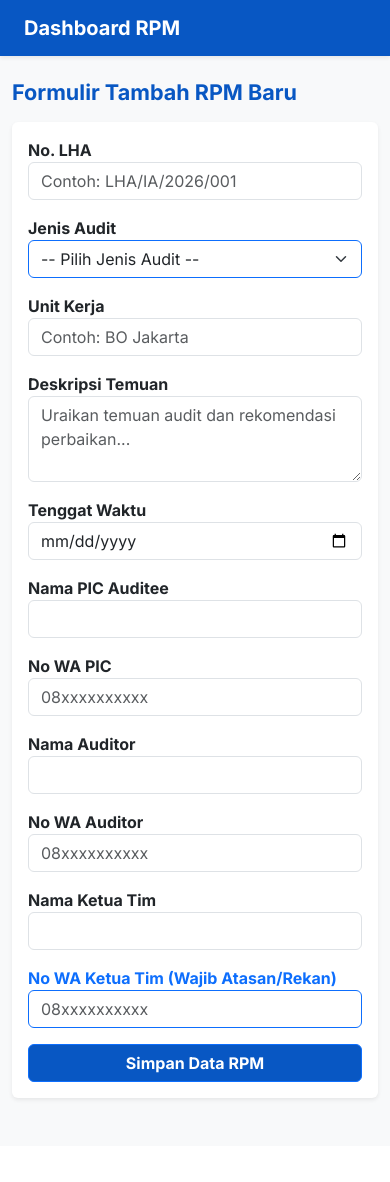
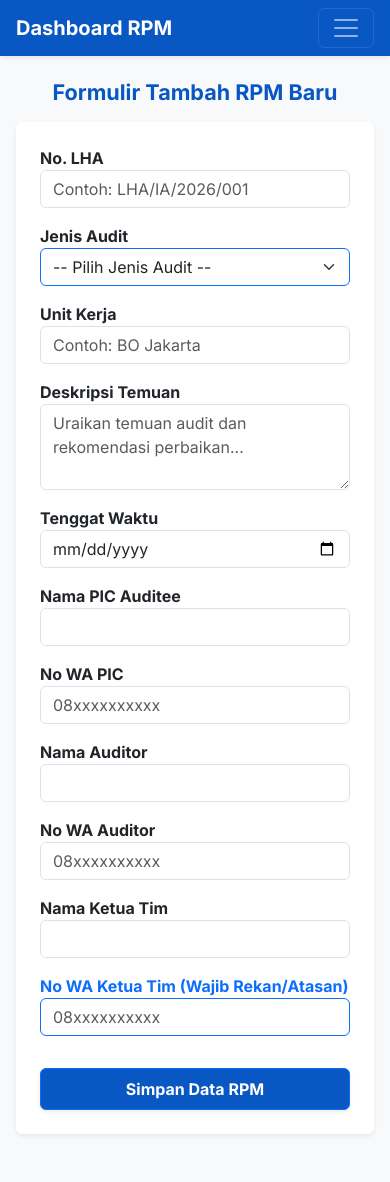
Before and after one commit to TasserFace/Dashboard-Audit-RPM, a Flask app: template templates/form.html in a window 390 px wide. Before the commit the page ends 1101 px from the top, so only its background shows below. Run offline with Flask 3, Linux system fonts and the light colour scheme; the template is opened without the code that fills it, so the values that code supplies are empty.

Commit message:
Update form.html

```diff
--- a/templates/form.html
+++ b/templates/form.html
@@ -2,39 +2,55 @@
 <html lang="id">
 <head>
     <meta charset="UTF-8">
+    <meta name="viewport" content="width=device-width, initial-scale=1.0"> <!-- PENTING UNTUK MOBILE -->
     <title>Tambah RPM</title>
     <link href="https://fonts.googleapis.com/css2?family=Inter:wght@400;600;700&display=swap" rel="stylesheet">
     <link href="https://cdn.jsdelivr.net/npm/bootstrap@5.3.0/dist/css/bootstrap.min.css" rel="stylesheet">
-    <style>body { font-family: 'Inter', sans-serif; color: #0857C3; } .bg-nusantara { background-color: #0857C3 !important; } .text-mentari { color: #71C5E8 !important; }</style>
+    <style>body { font-family: 'Inter', sans-serif; color: #0857C3; background-color: #f8f9fa; } .bg-nusantara { background-color: #0857C3 !important; } .text-mentari { color: #71C5E8 !important; }</style>
 </head>
-<body class="bg-light">
-    <!-- Navbar -->
+<body>
+    <!-- Navbar Mobile Friendly -->
     <nav class="navbar navbar-expand-lg navbar-dark bg-nusantara mb-4 shadow-sm">
-        <div class="container-fluid px-4">
+        <div class="container-fluid px-3 px-md-4">
             <a class="navbar-brand fw-bold text-white" href="/">Dashboard RPM</a>
-            <div class="collapse navbar-collapse">
-                <ul class="navbar-nav me-auto mb-2 mb-lg-0">
+
+            <!-- Tombol Garis Tiga (Hamburger Menu) untuk HP -->
+            <button class="navbar-toggler" type="button" data-bs-toggle="collapse" data-bs-target="#navbarNav">
+                <span class="navbar-toggler-icon"></span>
+            </button>
+
+            <div class="collapse navbar-collapse" id="navbarNav">
+                <ul class="navbar-nav me-auto mb-2 mb-lg-0 mt-3 mt-lg-0">
                     <li class="nav-item"><a class="nav-link text-white" href="/">Ringkasan</a></li>
                     <li class="nav-item"><a class="nav-link text-white" href="/monitoring">Monitoring RPM</a></li>
                     <li class="nav-item"><a class="nav-link active text-mentari fw-bold" href="/input">Tambah RPM</a></li>
-                    <li class="nav-item"><a class="nav-link text-white" href="/approval">Menu Approval</a></li>
+                    <li class="nav-item">
+                        <a class="nav-link text-white d-flex align-items-center" href="/approval">
+                            Menu Approval
+                            {% if pending_count > 0 %}
+                            <span class="badge bg-warning text-dark rounded-pill fw-bold ms-1" style="font-size: 0.85em; transform: translateY(-2px);">🔔 {{ pending_count }}</span>
+                            {% else %}
+                            <span class="badge bg-secondary rounded-pill ms-1" style="font-size: 0.85em; transform: translateY(-2px);">🔔 0</span>
+                            {% endif %}
+                        </a>
+                    </li>
                 </ul>
-                <div class="d-flex text-white align-items-center ms-auto">
-                    <span class="me-3 fw-bold">Halo, {{ session['nama_lengkap'] }}</span>
-                    <a href="/logout" class="btn btn-sm btn-light text-danger fw-bold">Logout</a>
+                <div class="d-flex flex-column flex-lg-row text-white align-items-lg-center mt-3 mt-lg-0">
+                    <span class="me-lg-3 mb-2 mb-lg-0 fw-bold">Halo, {{ session['nama_lengkap'] }}</span>
+                    <a href="/logout" class="btn btn-sm btn-light text-danger fw-bold w-100 w-lg-auto">Logout</a>
                 </div>
             </div>
         </div>
     </nav>
 
-    <div class="container" style="max-width: 700px;">
-        <h4 class="fw-bold mb-3 text-nusantara">Formulir Tambah RPM Baru</h4>
+    <div class="container px-3 px-md-4" style="max-width: 700px;">
+        <h4 class="fw-bold mb-3 text-nusantara text-center text-md-start">Formulir Tambah RPM Baru</h4>
         {% with messages = get_flashed_messages(with_categories=true) %}
           {% if messages %}{% for category, message in messages %}<div class="alert alert-{{ category }}">{{ message }}</div>{% endfor %}{% endif %}
         {% endwith %}
 
         <div class="card shadow-sm border-0 mb-5">
-            <div class="card-body">
+            <div class="card-body p-4">
                 <form action="/input" method="POST">
                     <div class="mb-3"><label class="fw-bold">No. LHA</label><input type="text" class="form-control" name="no_lha" required placeholder="Contoh: LHA/IA/2026/001"></div>
 
@@ -54,21 +70,21 @@
                     <div class="mb-3"><label class="fw-bold">Tenggat Waktu</label><input type="date" class="form-control" name="tenggat_waktu" required></div>
 
                     <div class="row">
-                        <div class="col-md-6 mb-3"><label class="fw-bold">Nama PIC Auditee</label><input type="text" class="form-control" name="nama_pic" required></div>
-                        <div class="col-md-6 mb-3"><label class="fw-bold">No WA PIC</label><input type="text" class="form-control" name="wa_auditee" required placeholder="08xxxxxxxxxx"></div>
+                        <div class="col-12 col-md-6 mb-3"><label class="fw-bold">Nama PIC Auditee</label><input type="text" class="form-control" name="nama_pic" required></div>
+                        <div class="col-12 col-md-6 mb-3"><label class="fw-bold">No WA PIC</label><input type="text" class="form-control" name="wa_auditee" required placeholder="08xxxxxxxxxx"></div>
                     </div>
 
                     <div class="row">
-                        <div class="col-md-6 mb-3"><label class="fw-bold">Nama Auditor</label><input type="text" class="form-control" name="nama_auditor" required></div>
-                        <div class="col-md-6 mb-3"><label class="fw-bold">No WA Auditor</label><input type="text" class="form-control" name="wa_auditor" required placeholder="08xxxxxxxxxx"></div>
+                        <div class="col-12 col-md-6 mb-3"><label class="fw-bold">Nama Auditor</label><input type="text" class="form-control" name="nama_auditor" required></div>
+                        <div class="col-12 col-md-6 mb-3"><label class="fw-bold">No WA Auditor</label><input type="text" class="form-control" name="wa_auditor" required placeholder="08xxxxxxxxxx"></div>
                     </div>
 
                     <div class="row">
-                        <div class="col-md-6 mb-3"><label class="fw-bold">Nama Ketua Tim</label><input type="text" class="form-control" name="nama_ketua_tim" required></div>
-                        <div class="col-md-6 mb-3"><label class="fw-bold text-primary">No WA Ketua Tim (Wajib Atasan/Rekan)</label><input type="text" class="form-control border-primary" name="wa_ketua_tim" required placeholder="08xxxxxxxxxx"></div>
+                        <div class="col-12 col-md-6 mb-3"><label class="fw-bold">Nama Ketua Tim</label><input type="text" class="form-control" name="nama_ketua_tim" required></div>
+                        <div class="col-12 col-md-6 mb-3"><label class="fw-bold text-primary">No WA Ketua Tim (Wajib Rekan/Atasan)</label><input type="text" class="form-control border-primary" name="wa_ketua_tim" required placeholder="08xxxxxxxxxx"></div>
                     </div>
 
-                    <button type="submit" class="btn btn-primary bg-nusantara w-100 fw-bold">Simpan Data RPM</button>
+                    <button type="submit" class="btn btn-primary bg-nusantara w-100 fw-bold py-2 mt-3 shadow-sm">Simpan Data RPM</button>
                 </form>
             </div>
         </div>
```
